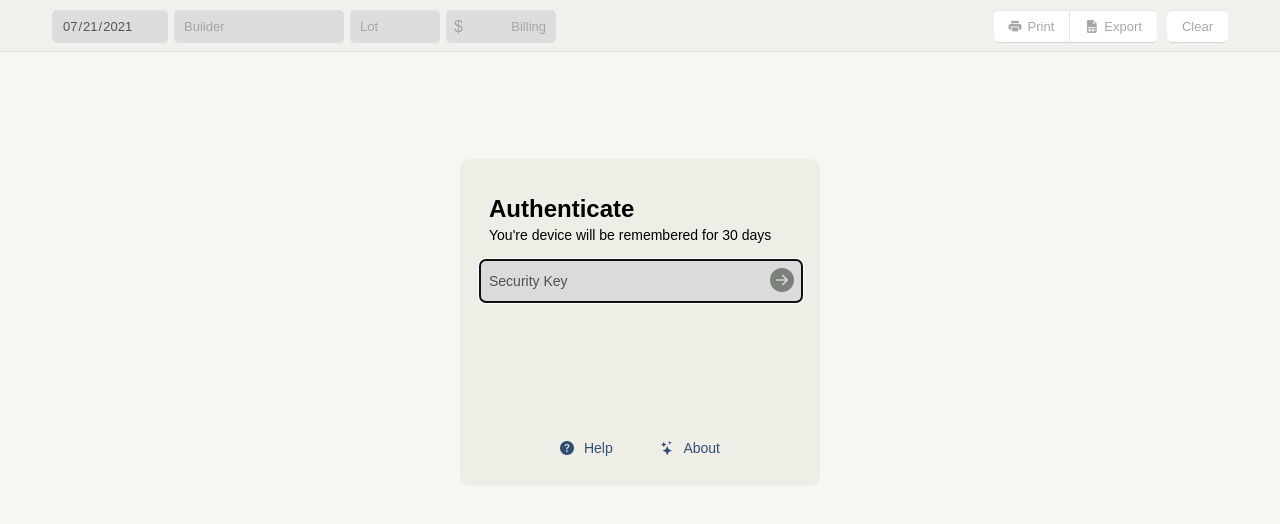
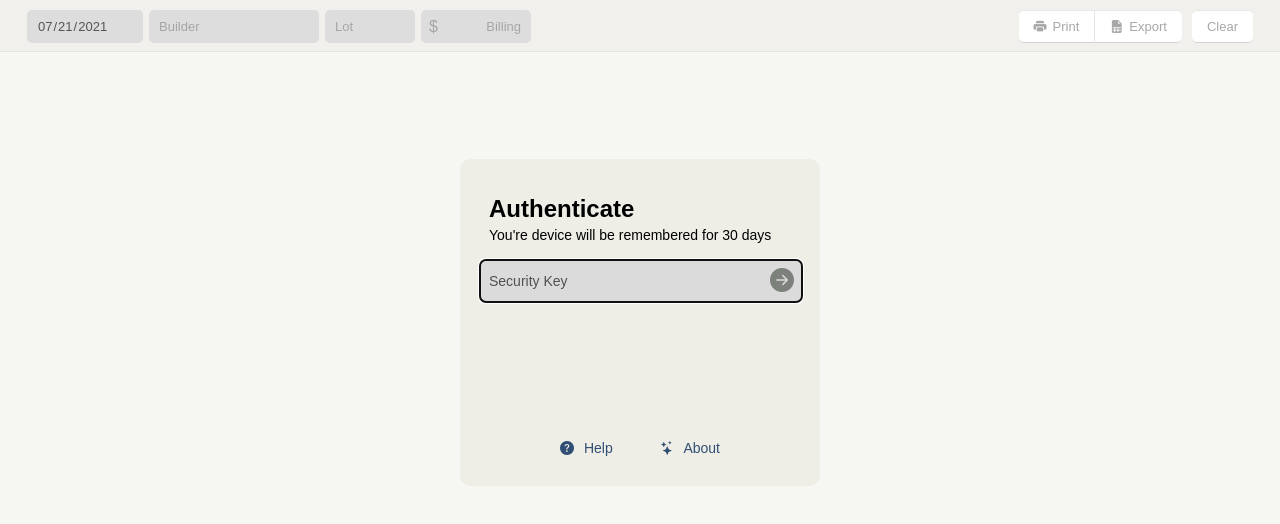
Before and after one commit to notnotjake/dayticket, a plain HTML site: page index.html in a window 1280 px wide. Drawn offline with nearby package versions, Linux system fonts and the light colour scheme; a web font is replaced by a local one.

Commit message:
Style tweaks
max width increased to 1250, right margin removed from section collapse buttons

```diff
--- a/style.css
+++ b/style.css
@@ -9,7 +9,7 @@ html, button, input, select, textarea {
 	}
 }
 :root {
-	--max-width: 1200px;
+	--max-width: 1250px;
 }
 body {
 	margin: 0;
@@ -186,7 +186,6 @@ i {
 	background-color: #deece9;
 }
 .section-table button {
-	margin: 0 5px 0 0;
 	padding: 0;
 	background-color: transparent;
 	border: none;
```
